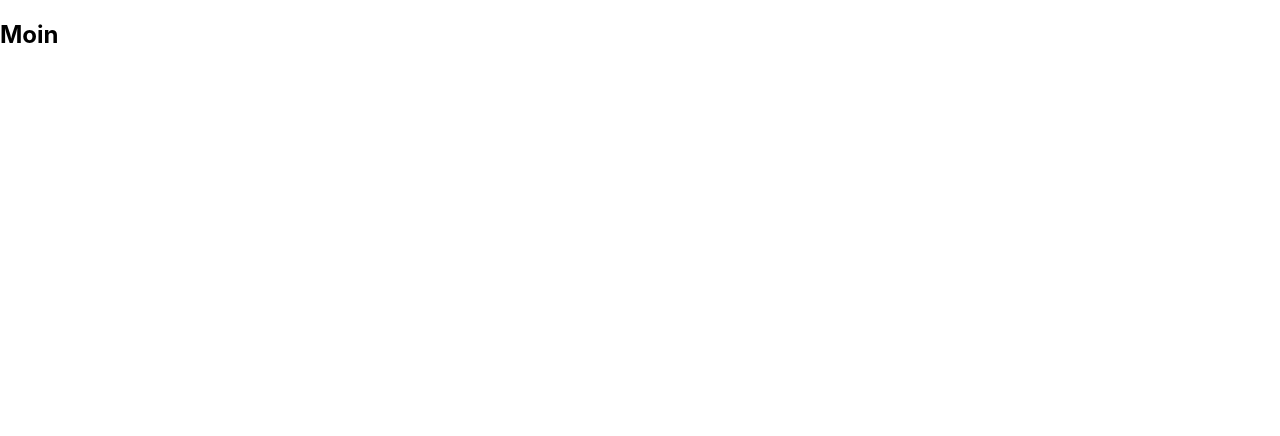
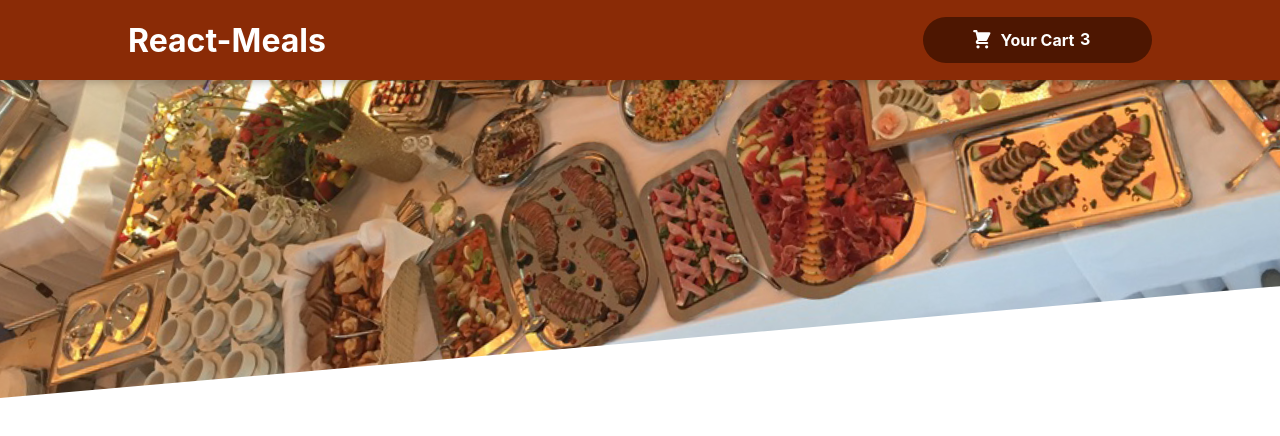
Before and after one commit to MaximilianLincks/Food-Order, a React (Create React App) app: page / in a window 1280 px wide. Shown: the top 436 px of the page. Built offline with nearby package versions, Linux system fonts and the light colour scheme.

Commit message:
added header

```diff
--- a/src/App.tsx
+++ b/src/App.tsx
@@ -1,10 +1,10 @@
-import React from 'react';
+import Header from "./components/Layout/Header";
 
 function App() {
   return (
-    <div>
-      <h2>Moin</h2>
-    </div>
+    <>
+      <Header />
+    </>
   );
 }
 
--- /dev/null
+++ b/src/components/Layout/Header.tsx
@@ -0,0 +1,22 @@
+import mealsImage from "../../assets/meals.jpg";
+import HeaderCartButton from "./HeaderCartButton";
+import classes from "./styles/Header.module.css";
+
+
+export type headerProps = {};
+
+const Header = (props: headerProps) => {
+  return (
+    <>
+      <header className={classes.header}>
+        <h1>React-Meals</h1>
+        <HeaderCartButton />
+      </header>
+      <div className={classes["main-image"]}>
+        <img src={mealsImage} alt="tabel full of food" />
+      </div>
+    </>
+  );
+};
+
+export default Header;
--- /dev/null
+++ b/src/components/Layout/HeaderCartButton.tsx
@@ -0,0 +1,17 @@
+import "../cart/CartIcon";
+import CartIcon from "../cart/CartIcon";
+import classes from "./styles/HeaderCartButton.module.css";
+
+const HeaderCartButton = () => {
+  return (
+    <button className={classes.button}>
+      <span className={classes.icon}>
+        <CartIcon />
+      </span>
+      <span>Your Cart</span>
+      <span className={classes.icon}>3</span>
+    </button>
+  );
+};
+
+export default HeaderCartButton;
--- /dev/null
+++ b/src/components/Layout/styles/Header.module.css
@@ -0,0 +1,29 @@
+.header {
+  position: fixed;
+  top: 0;
+  left: 0;
+  width: 100%;
+  height: 5rem;
+  background-color: #8a2b06;
+  color: white;
+  display: flex;
+  justify-content: space-between;
+  align-items: center;
+  padding: 0 10%;
+  box-shadow: 0 2px 8px rgba(0, 0, 0, 0.25);
+  z-index: 10;
+}
+
+.main-image {
+  width: 100%;
+  height: 25rem;
+  z-index: 0;
+  overflow: hidden;
+}
+
+.main-image img {
+  width: 110%;
+  height: 100%;
+  object-fit: cover;
+  transform: rotateZ(-5deg) translateY(-4rem) translateX(-1rem);
+}
--- /dev/null
+++ b/src/components/Layout/styles/HeaderCartButton.module.css
@@ -0,0 +1,59 @@
+.button {
+    cursor: pointer;
+    font: inherit;
+    border: none;
+    background-color: #4d1601;
+    color: white;
+    padding: 0.75rem 3rem;
+    display: flex;
+    justify-content: space-around;
+    align-items: center;
+    border-radius: 25px;
+    font-weight: bold;
+  }
+
+  .button:hover,
+  .button:active {
+    background-color: #2c0d00;
+  }
+
+  .icon {
+    width: 1.35rem;
+    height: 1.35rem;
+    margin-right: 0.5rem;
+  }
+
+  .badge {
+    background-color: #b94517;
+    padding: 0.25rem 1rem;
+    border-radius: 25px;
+    margin-left: 1rem;
+    font-weight: bold;
+  }
+
+  .button:hover .badge,
+  .button:active .badge {
+    background-color: #92320c;
+  }
+
+  .bump {
+    animation: bump 300ms ease-out;
+  }
+
+  @keyframes bump {
+    0% {
+      transform: scale(1);
+    }
+    10% {
+      transform: scale(0.9);
+    }
+    30% {
+      transform: scale(1.1);
+    }
+    50% {
+      transform: scale(1.15);
+    }
+    100% {
+      transform: scale(1);
+    }
+  }
--- /dev/null
+++ b/src/components/cart/CartIcon.tsx
@@ -0,0 +1,13 @@
+const CartIcon = () => {
+    return (
+      <svg
+        xmlns='http://www.w3.org/2000/svg'
+        viewBox='0 0 20 20'
+        fill='currentColor'
+      >
+        <path d='M3 1a1 1 0 000 2h1.22l.305 1.222a.997.997 0 00.01.042l1.358 5.43-.893.892C3.74 11.846 4.632 14 6.414 14H15a1 1 0 000-2H6.414l1-1H14a1 1 0 00.894-.553l3-6A1 1 0 0017 3H6.28l-.31-1.243A1 1 0 005 1H3zM16 16.5a1.5 1.5 0 11-3 0 1.5 1.5 0 013 0zM6.5 18a1.5 1.5 0 100-3 1.5 1.5 0 000 3z' />
+      </svg>
+    );
+  };
+
+  export default CartIcon;
--- a/src/index.css
+++ b/src/index.css
@@ -11,3 +11,5 @@
   font-family: source-code-pro, Menlo, Monaco, Consolas, 'Courier New',
     monospace;
 }
+
+* { box-sizing: border-box;}
```
Also changed, not shown: src/assets/meals.jpg (added).
